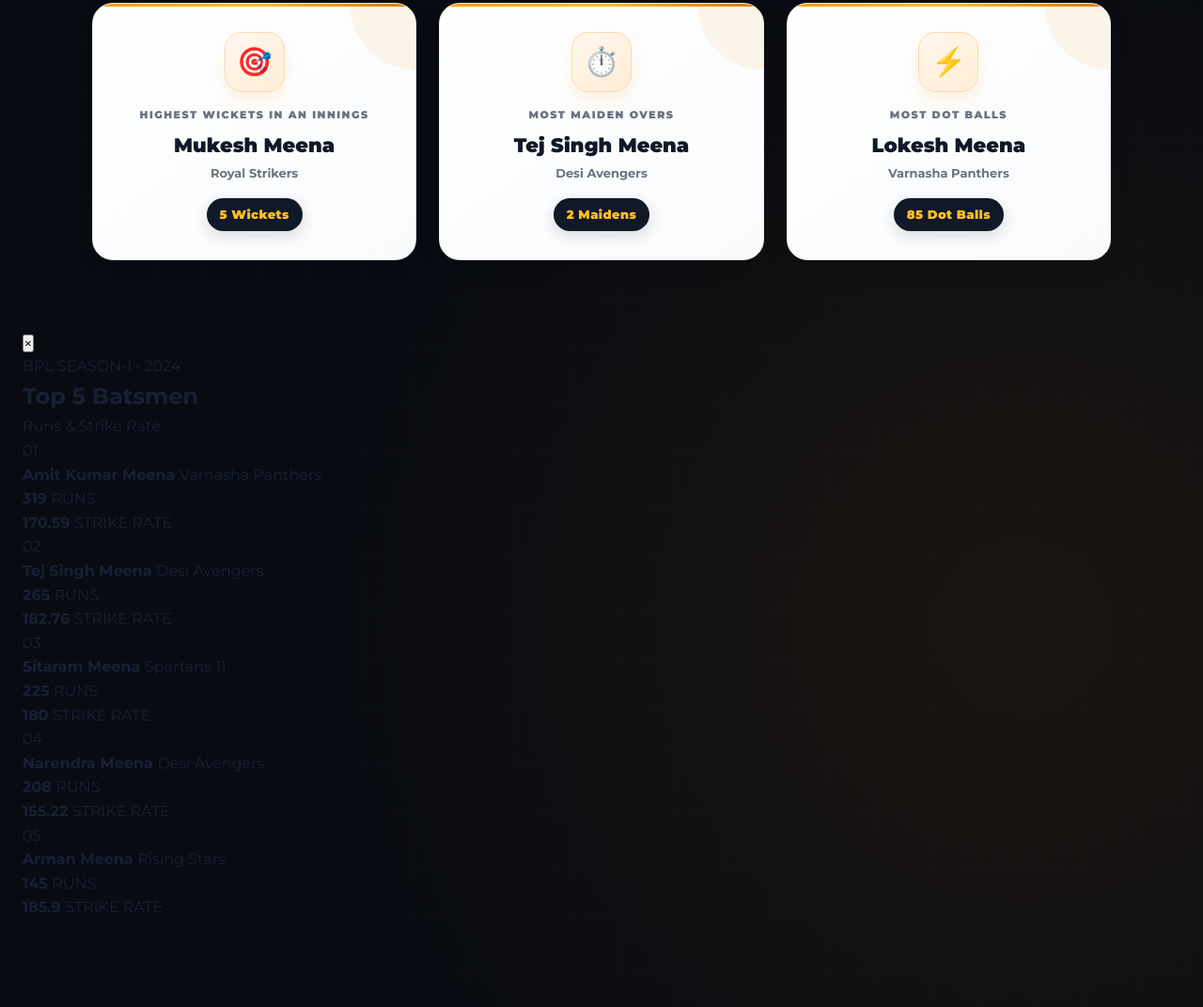
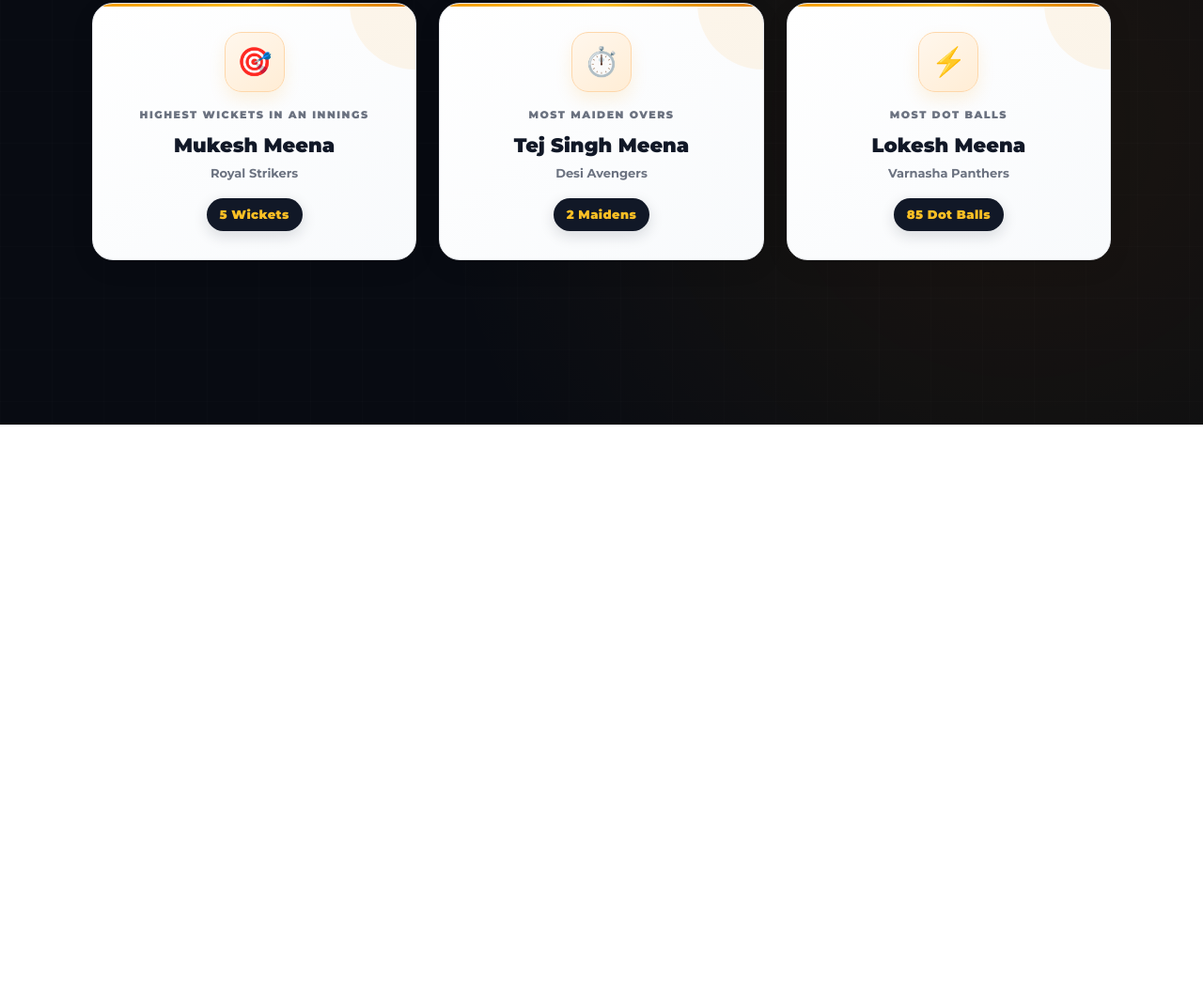
Before and after one commit to oxford456/bplcricket, a plain HTML site: page season-1.html in a window 1280 px wide. Shown: the part 5907-6979 px from the top of the page at 94% size. After the commit the page ends 6359 px from the top, so only its background shows below. Drawn offline with Linux system fonts and the light colour scheme.

Commit message:
Hide batsmen modal by default

```diff
--- a/season-1.html
+++ b/season-1.html
@@ -1257,7 +1257,7 @@ document.addEventListener("keydown", function(event) {
      SEASON-I — BATSMEN POPUP
      ===================================================== -->
 
-<div id="batsmenModal" class="season-stats-modal">
+<div id="batsmenModal" class="season-stats-modal" style="display: none;">
 
     <div class="season-stats-modal-box">
 
```
